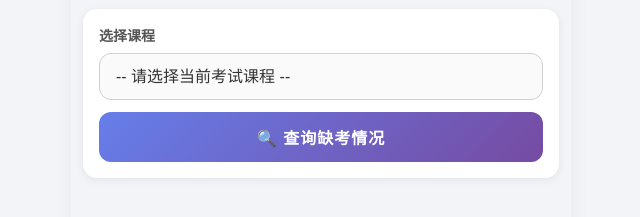
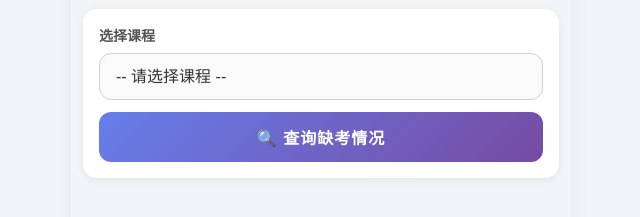
Before and after one commit to youjuanshen/grade3-english-quiz-term2, a plain HTML site: page teacher.html in a window 1280 px wide. Shown: the part 91-308 px from the top of the page, without its empty margins (319-959 px from the left). Drawn offline with Linux system fonts and the light colour scheme.

Commit message:
style: simplify course select UI text

```diff
--- a/teacher.html
+++ b/teacher.html
@@ -107,7 +107,7 @@
 <div class="controls">
   <label>选择课程</label>
   <select id="courseSelect">
-    <option value="">-- 请选择当前考试课程 --</option>
+    <option value="">-- 请选择课程 --</option>
     <option>U1L1</option>
     <option>U1L2</option>
     <option>U1L3</option>
```
